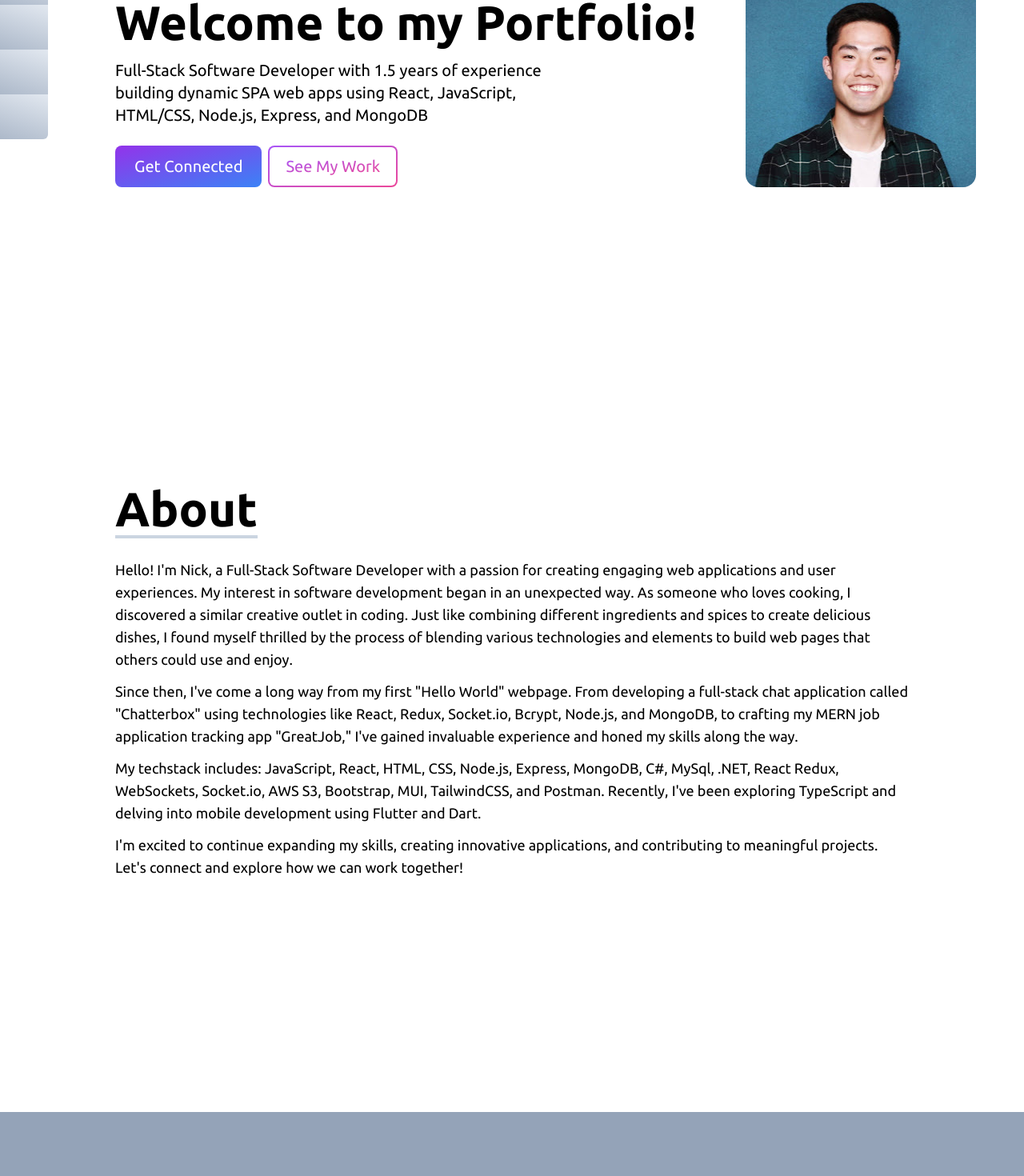
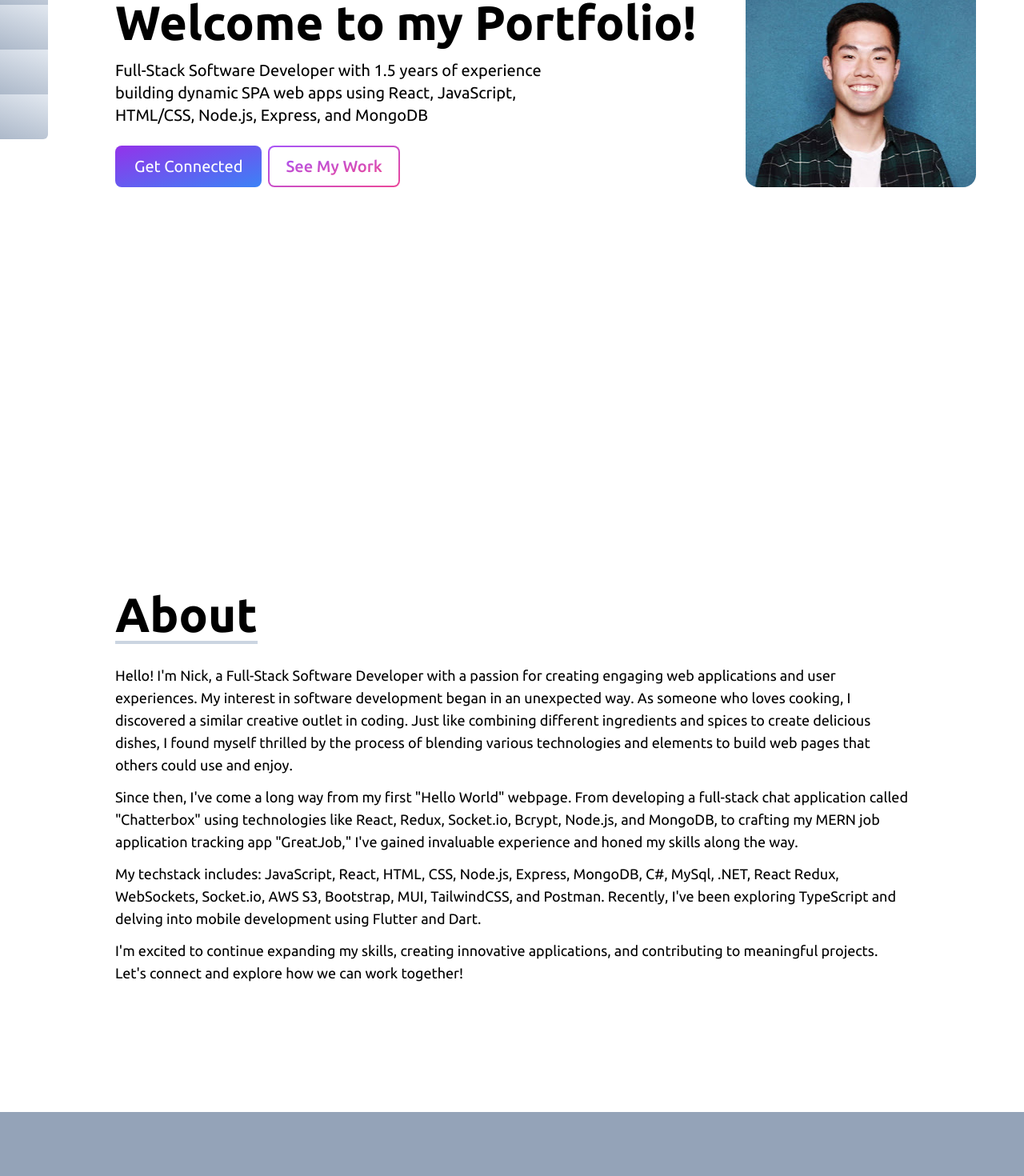
Before and after one commit to n-tse/portfolio-website, a React (Vite) app: page / in a window 1280 px wide. Shown: the part 290-1760 px from the top of the page at 80% size. Built offline with nearby package versions, Linux system fonts and the light colour scheme; some icons are missing.

Commit message:
implement navigation/smooth scroll to current sections

```diff
--- a/package.json
+++ b/package.json
@@ -12,7 +12,8 @@
   "dependencies": {
     "react": "^18.2.0",
     "react-dom": "^18.2.0",
-    "react-icons": "^4.10.1"
+    "react-icons": "^4.10.1",
+    "react-scroll": "^1.8.9"
   },
   "devDependencies": {
     "@types/react": "^18.2.14",
--- a/src/components/About.jsx
+++ b/src/components/About.jsx
@@ -2,7 +2,7 @@ import React from "react";
 
 const About = () => {
   return (
-    <section name="about" className="w-full min-h-fit pb-20 md:p-0 md:h-screen sm:px-14">
+    <section name="About" className="w-full min-h-fit flex flex-col justify-center items-center pb-20 md:pb-0 md:h-screen sm:px-14">
       <div className="max-w-screen-lg p-4 mx-auto flex flex-col justify-center w-full h-fit">
         <div className="pb-8">
           <h2 className="text-4xl md:text-5xl lg:text-6xl font-bold inline border-b-4 border-slate-300">
--- a/src/components/Hero.jsx
+++ b/src/components/Hero.jsx
@@ -1,9 +1,10 @@
 import React from "react";
 import heroImg from "../assets/PSHeadshot.jpg";
+import { Link } from 'react-scroll';
 
 const Hero = () => {
   return (
-    <section name="hero" className="h-screen w-full">
+    <section name="Home" className="h-screen w-full">
       <div className="max-w-screen-lg mx-auto flex flex-col items-center justify-center h-4/5 px-4 md:flex-row sm:h-5/6 md:h-3/4 md:w-4/5">
         <div className="flex flex-col justify-center items-center h-full md:items-start">
           <h2 className="text-4xl text-center md:text-5xl sm:w-3/4 md:text-start md:w-full lg:text-6xl max-w-screen-lg font-bold">
@@ -19,13 +20,13 @@ const Hero = () => {
               {/* hover:to-purple-600 */}
               Get Connected
             </button>
-            <button className="text-xl inline-flex items-center justify-center p-0.5 my-2 ml-2 overflow-hidden  rounded-lg group bg-gradient-to-br from-purple-500 to-pink-500 hover:text-white">
-              <span className="px-5 py-2.5 transition-all ease-in duration-75 bg-white rounded-md group-hover:bg-opacity-0">
-                <span className="bg-gradient-to-br from-purple-500 to-pink-500 bg-clip-text text-transparent group-hover:text-white">
+            <Link to={"Projects"} smooth duration={500} className="text-xl flex items-center justify-center p-0.5 my-2 ml-2 overflow-hidden rounded-lg group bg-gradient-to-br from-purple-500 to-pink-500 hover:text-white font-medium cursor-pointer">
+              <span className="px-5 py-2.5 transition-all ease-in duration-100 bg-white rounded-md group-hover:bg-opacity-0">
+                <span className="bg-gradient-to-br from-purple-500 to-pink-500 bg-clip-text text-transparent group-hover:text-white transition-all ease-in duration-100">
                   See My Work
                 </span>
               </span>
-            </button>
+            </Link>
           </div>
         </div>
         <div>
--- a/src/components/NavBar.jsx
+++ b/src/components/NavBar.jsx
@@ -1,6 +1,7 @@
 import React, { useState } from "react";
 import { FaBars, FaXmark } from "react-icons/fa6";
-import { navLinks } from '../data.js';
+import { navLinks } from "../data.js";
+import { Link } from "react-scroll";
 
 const NavBar = () => {
   const [openMenu, setOpenMenu] = useState(false);
@@ -8,18 +9,23 @@ const NavBar = () => {
   return (
     <>
       <div className="flex justify-between items-center w-full h-20 px-6 bg-neutral-100 text-slate-600 z-50 sticky top-0">
-
         <div>
-          <h1 className="font-signature text-5xl">Nicholas Tse</h1>
+          <h1 className="font-signature text-5xl">
+            <Link to={"Home"} smooth duration={500} className="cursor-pointer">
+              Nicholas Tse
+            </Link>
+          </h1>
         </div>
         <ul className="hidden md:flex lg:text-lg xl:text-xl">
-          {navLinks.map((link) => {
+          {navLinks.map(({ id, linkName }) => {
             return (
               <li
-                key={link.id}
+                key={id}
                 className="px-3 cursor-pointer font-medium text-slate-600 hover:text-black"
               >
-                {link.linkName}
+                <Link to={linkName} smooth duration={500} className="py-4">
+                  {linkName}
+                </Link>
               </li>
             );
           })}
@@ -33,8 +39,17 @@ const NavBar = () => {
 
         {openMenu && (
           <ul className="flex flex-col justify-center items-center absolute top-0 left-0 w-full h-screen bg-gradient-to-b from-gray-300 to-gray-100">
-            {navLinks.map((link) => {
-              return <li key={link.id} className="p-4 cursor-pointer text-3xl hover:text-gray-800">{link.linkName}</li>;
+            {navLinks.map(({ id, linkName }) => {
+              return (
+                <li
+                  key={id}
+                  className="p-4 cursor-pointer text-3xl hover:text-gray-800"
+                >
+                  <Link to={linkName} smooth duration={500} className="py-4" onClick={() => setOpenMenu(false)}>
+                    {linkName}
+                  </Link>
+                </li>
+              );
             })}
           </ul>
         )}
--- a/src/components/Projects.jsx
+++ b/src/components/Projects.jsx
@@ -11,7 +11,7 @@ import { projectsList } from "../data.js";
 
 const Projects = () => {
   return (
-    <section name="projects" className="w-full md:h-screen bg-slate-400">
+    <section name="Projects" className="w-full md:h-screen bg-slate-400">
       <div className="max-w-screen-lg p-4 mx-auto flex flex-col justify-center w-full h-full">
         <div className="pb-8">
           <p className="text-4xl font-bold inline border-b-4 border-gray-500">
```
Also changed, not shown: 1 other file (tests, documents, lock files or other folders).
